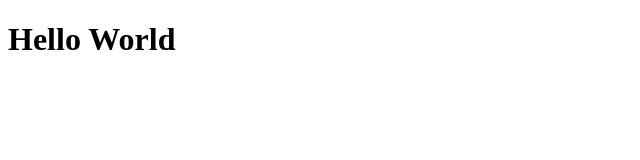
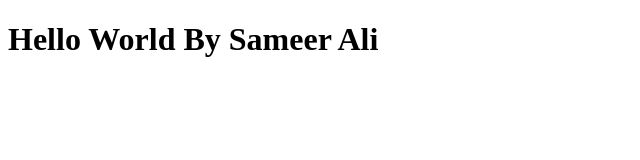
Before and after one commit to HafizSameerAli/bootcamp2020, a plain HTML site: page index.html in a window 1280 px wide. Shown: the whole page, without its empty margins (0-640 px from the left). Drawn offline with Linux system fonts and the light colour scheme.

Commit message:
Update index.html

```diff
--- a/index.html
+++ b/index.html
@@ -8,7 +8,7 @@
 <body>
     <h1>
 
-        Hello World
+        Hello World By Sameer Ali
     </h1>
 </body>
 </html>
```
